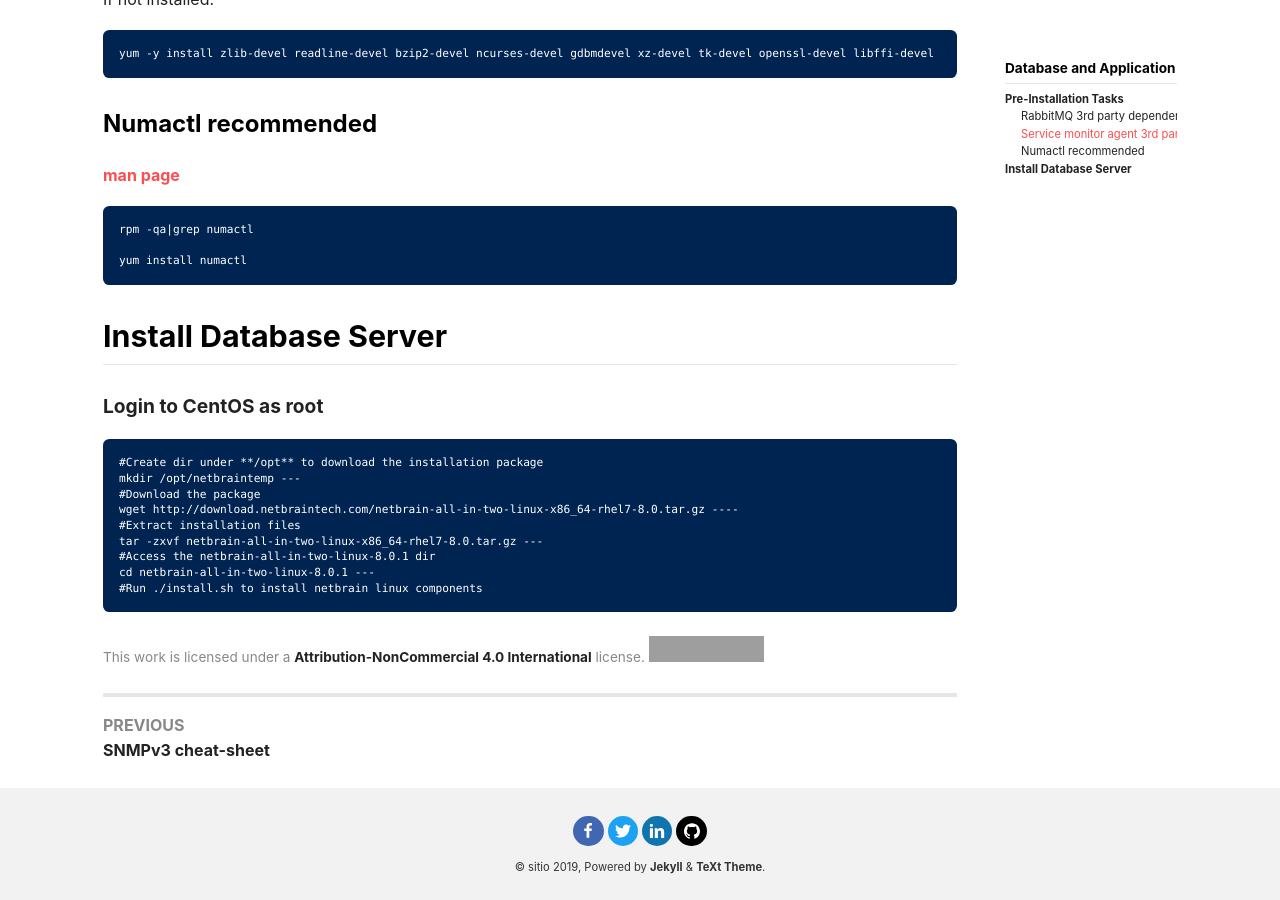
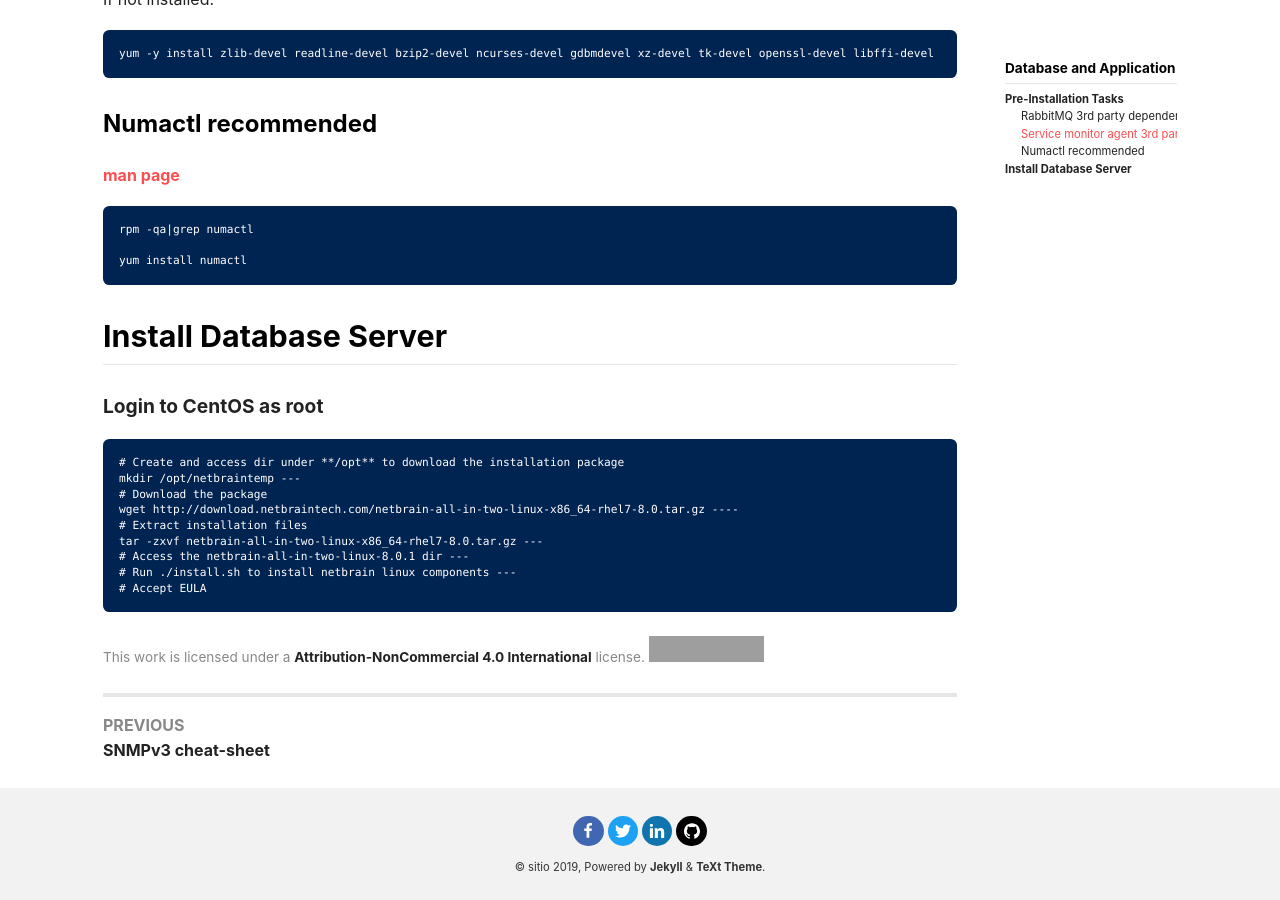
Before and after one commit to amarinjs/sitio, a Jekyll site: the page built from _posts/2019-12-12-Netbrain-all-in-two.md, in a window 1280 px wide and 900 px high, scrolled down 1908 px. Built offline with Jekyll 4.4.1, drawn with Linux system fonts in a browser that asks for light colours; nearby versions of some CDN libraries; comment, search, counter and statistics services are not loaded; grey boxes are pictures that could not be loaded.

Commit message:
Update 2019-12-12-Netbrain-all-in-two.md

```diff
--- a/_posts/2019-12-12-Netbrain-all-in-two.md
+++ b/_posts/2019-12-12-Netbrain-all-in-two.md
@@ -88,16 +88,17 @@
 
 #### Login to CentOS as root
 
-	#Create dir under **/opt** to download the installation package
+	# Create and access dir under **/opt** to download the installation package
 	mkdir /opt/netbraintemp
 ---
-	#Download the package
+	# Download the package
 	wget http://download.netbraintech.com/netbrain-all-in-two-linux-x86_64-rhel7-8.0.tar.gz
 ----
-	#Extract installation files
+	# Extract installation files
 	tar -zxvf netbrain-all-in-two-linux-x86_64-rhel7-8.0.tar.gz
 ---
-	#Access the netbrain-all-in-two-linux-8.0.1 dir
-	cd netbrain-all-in-two-linux-8.0.1
+	# Access the netbrain-all-in-two-linux-8.0.1 dir
 ---
-	#Run ./install.sh to install netbrain linux components
+	# Run ./install.sh to install netbrain linux components
+---
+	# Accept EULA
```
